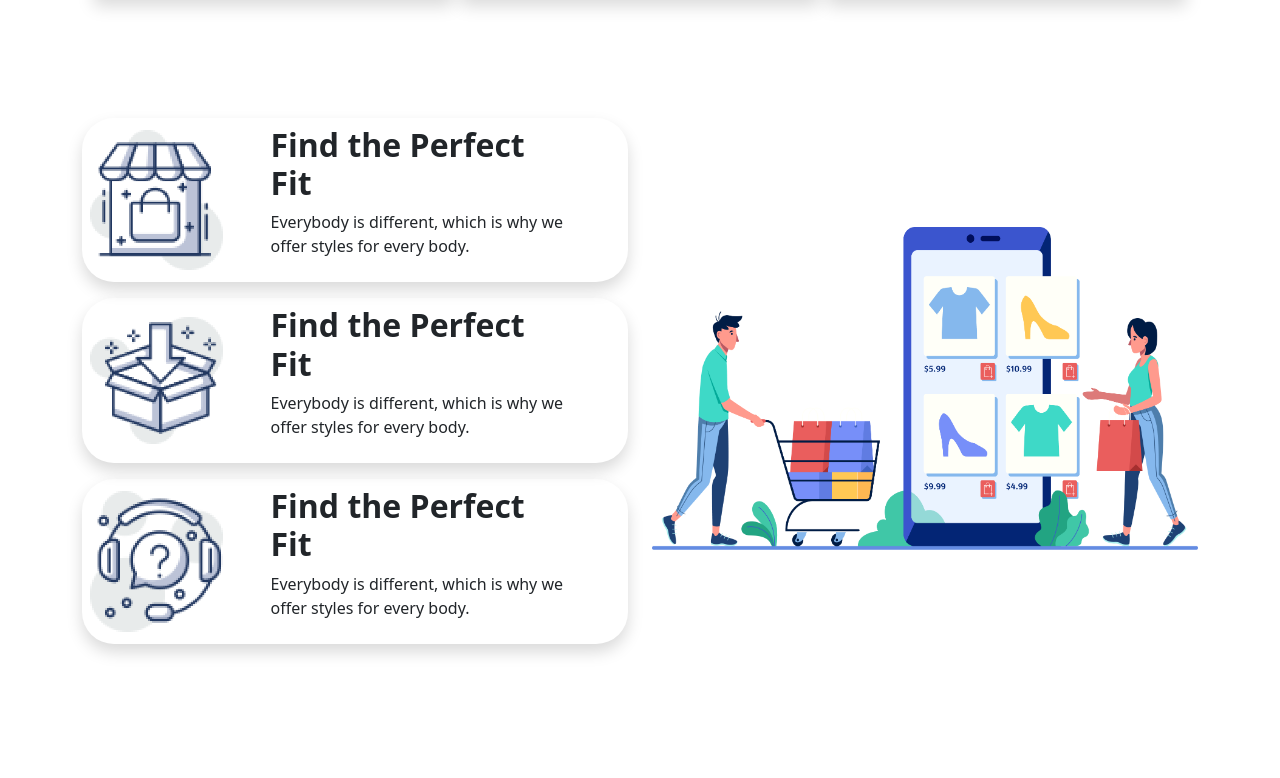
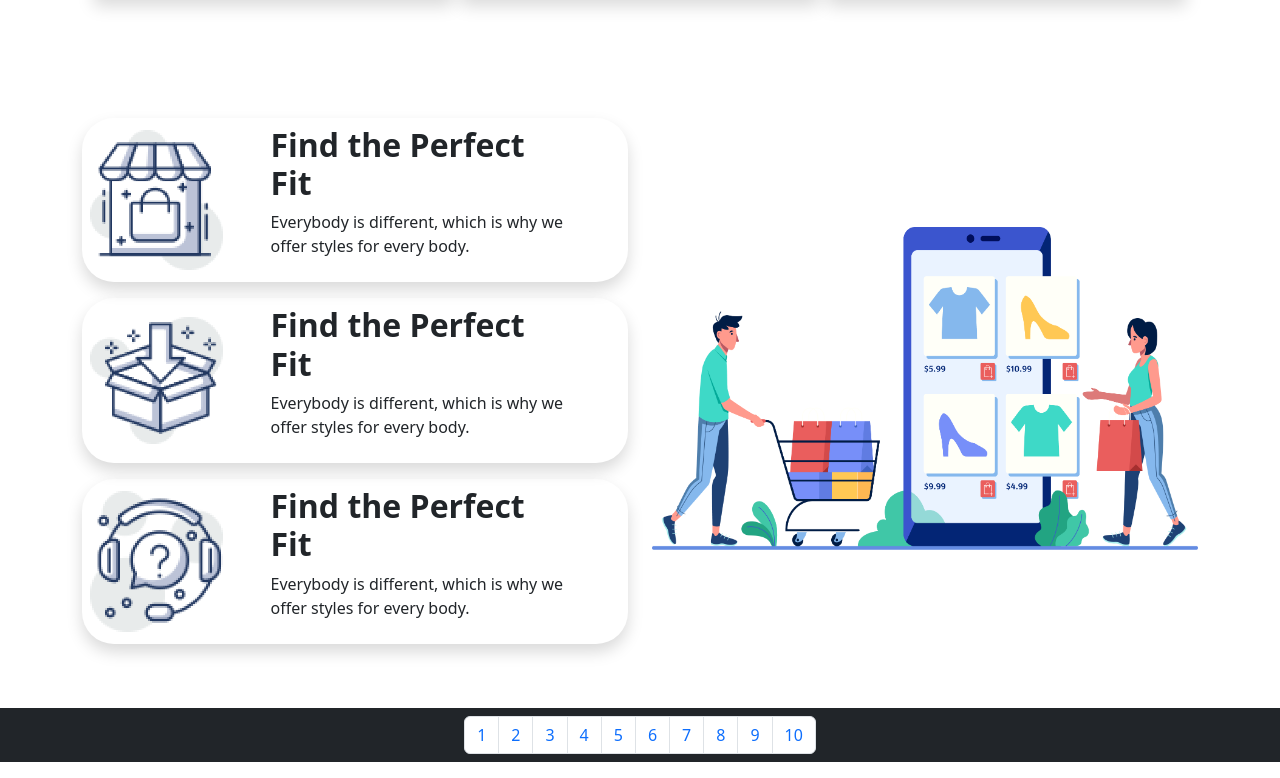
Before and after one commit to hasanalibd/nike-ecommerce-bootstrap, a plain HTML site: page index.html in a window 1280 px wide. Shown: the part 2004-2782 px from the top of the page. Before the commit the page ends 2712 px from the top, so only its background shows below. Drawn offline with Linux system fonts and the light colour scheme.

Commit message:
added pagination

```diff
--- a/index.html
+++ b/index.html
@@ -217,6 +217,21 @@
         </section>
         <!-- benifit section end -->
     </main>
+
+    <footer class="bg-dark">
+        <ul class="pagination py-2 mx-2 justify-content-center">
+            <li class="page-item"><a class="page-link" href="">1</a></li>
+            <li class="page-item"><a class="page-link" href="">2</a></li>
+            <li class="page-item"><a class="page-link" href="">3</a></li>
+            <li class="page-item"><a class="page-link" href="">4</a></li>
+            <li class="page-item"><a class="page-link" href="">5</a></li>
+            <li class="page-item"><a class="page-link" href="">6</a></li>
+            <li class="page-item"><a class="page-link" href="">7</a></li>
+            <li class="page-item"><a class="page-link" href="">8</a></li>
+            <li class="page-item"><a class="page-link" href="">9</a></li>
+            <li class="page-item"><a class="page-link" href="">10</a></li>
+        </ul>
+    </footer>
     <script src="bootstrap/bootstrap.min.js"></script>
 </body>
 </html>
```
